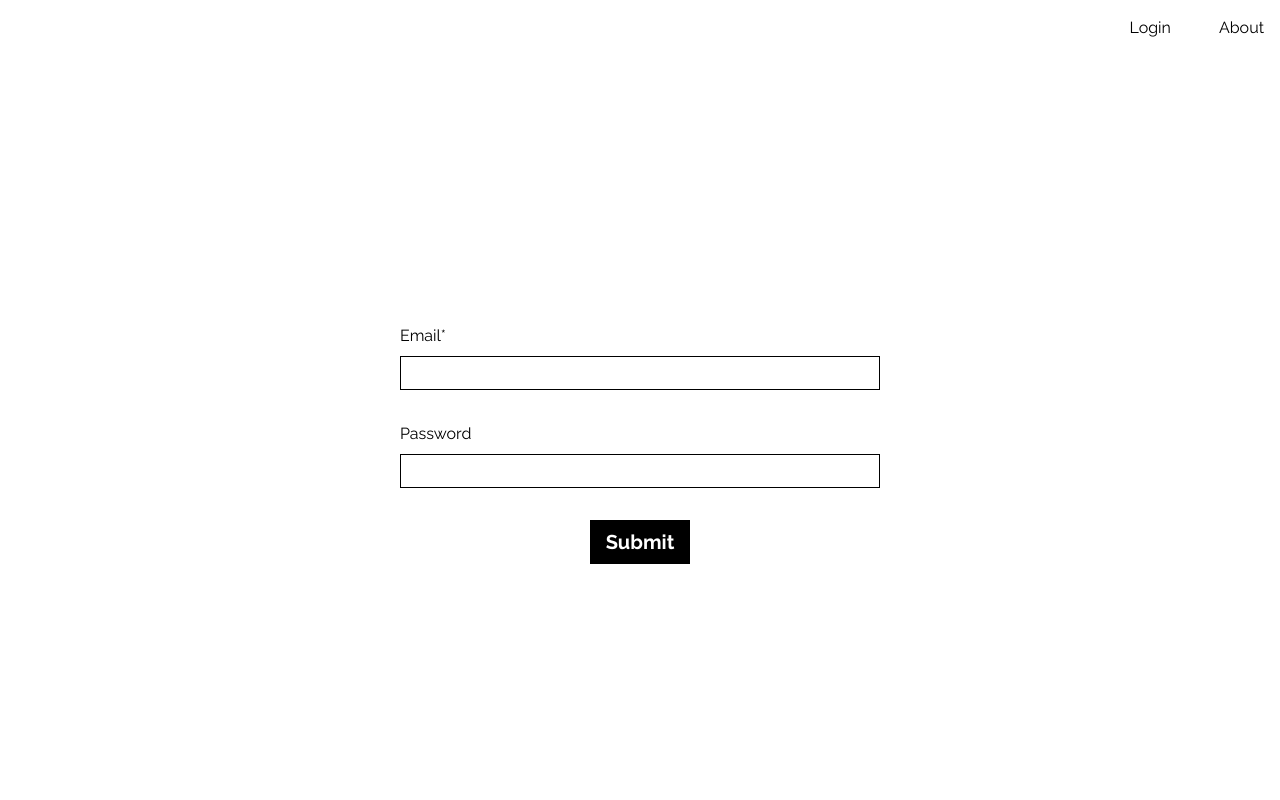
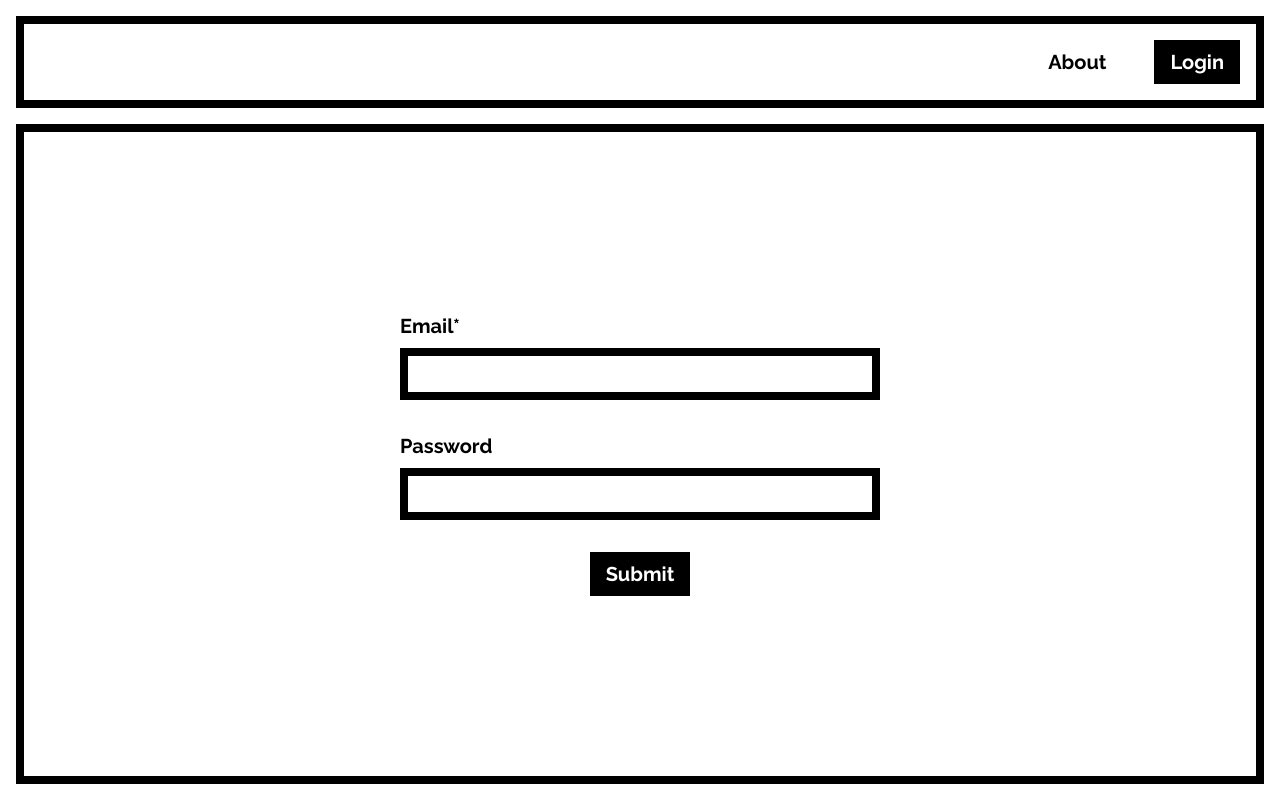
Before and after one commit to mbourjac/tanstack-router-sandbox, a React (Vite) app: page /login in a window 1280 px wide. Built offline with nearby package versions, Linux system fonts and the light colour scheme; no server answers.

Commit message:
feat: rework app layout

```diff
--- a/src/components/Input.tsx
+++ b/src/components/Input.tsx
@@ -31,15 +31,17 @@ export const Input = <T extends FieldValues>({
 
   return (
     <div className="flex w-full flex-col gap-2">
-      <label htmlFor={id} className="flex justify-between">
+      <label htmlFor={id} className="flex items-baseline justify-between">
         <span>{label}</span>
-        {errorMessage && <span>{errorMessage}</span>}
+        {errorMessage && (
+          <span className="text-base leading-none">{errorMessage}</span>
+        )}
       </label>
       <div>
         <input
           key={id}
           {...inputAttributes}
-          className="w-full border border-black px-2 py-1"
+          className="ring-primary w-full rounded-none border-8 border-black px-2 py-1 focus:outline-none focus:ring"
         />
       </div>
     </div>
--- a/src/components/Nav.tsx
+++ b/src/components/Nav.tsx
@@ -14,22 +14,27 @@ export const Nav = () => {
   };
 
   return (
-    <nav className="flex items-center justify-end gap-12 p-4">
-      {isLoggedIn ?
+    <nav className="px-4 pt-4">
+      <div className="flex items-center justify-end gap-12 border-8 border-black p-4">
+        {isLoggedIn && (
           <>
             <Link to="/dashboard">Dashboard</Link>
             <Link to="/profile">Profile</Link>
           </>
-      : <Link to="/">Login</Link>}
+        )}
         <Link to="/about">About</Link>
-      {isLoggedIn && (
+        {isLoggedIn ?
           <button
-          className="w-fit justify-self-end bg-black px-4 py-2 text-white"
+            className="bg-black px-4 py-2 text-white"
             onClick={() => void handleLogout()}
           >
             Log out
           </button>
-      )}
+        : <Link to="/" className="bg-black px-4 py-2 text-white">
+            Login
+          </Link>
+        }
+      </div>
     </nav>
   );
 };
--- a/src/layouts/AppLayout.tsx
+++ b/src/layouts/AppLayout.tsx
@@ -3,7 +3,7 @@ import { Nav } from '../components/Nav';
 
 export const AppLayout = () => {
   return (
-    <div className="flex min-h-screen flex-col gap-8">
+    <div className="flex min-h-screen flex-col text-xl font-bold">
       <Nav />
       <div className="flex flex-grow p-4">
         <Outlet />
--- /dev/null
+++ b/src/layouts/PublicLayout.tsx
@@ -0,0 +1,9 @@
+import { Outlet } from '@tanstack/react-router';
+
+export const PublicLayout = () => {
+  return (
+    <div className="flex w-full border-8 border-black p-4">
+      <Outlet />
+    </div>
+  );
+};
--- a/src/pages/Login.tsx
+++ b/src/pages/Login.tsx
@@ -43,7 +43,7 @@ export const Login = () => {
               {...inputProps}
             />
             <button
-              className="w-fit bg-black px-4 py-2 text-xl font-bold text-white disabled:bg-slate-400"
+              className="w-fit bg-black px-4 py-2 text-xl text-white disabled:bg-slate-400"
               disabled={isSubmitting}
             >
               Submit
--- a/src/routes/_public.tsx
+++ b/src/routes/_public.tsx
@@ -1,3 +1,6 @@
 import { createFileRoute } from '@tanstack/react-router';
+import { PublicLayout } from '../layouts/PublicLayout';
 
-export const Route = createFileRoute('/_public')();
+export const Route = createFileRoute('/_public')({
+  component: PublicLayout,
+});
--- a/tailwind.config.js
+++ b/tailwind.config.js
@@ -9,7 +9,7 @@ export default {
       },
       colors: {
         'off-black': '#1d1d1d',
-        'off-white': '#fffcf7',
+        primary: '#ffff00',
       },
     },
   },
```
Lines whose indentation alone changed are shown as unchanged.
